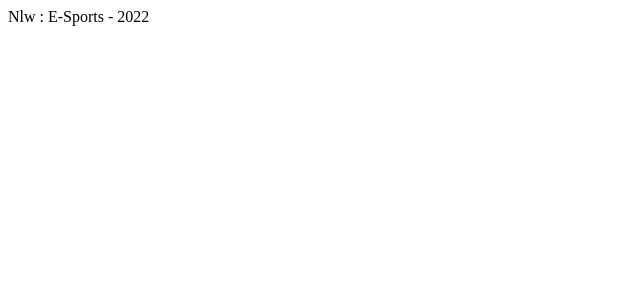
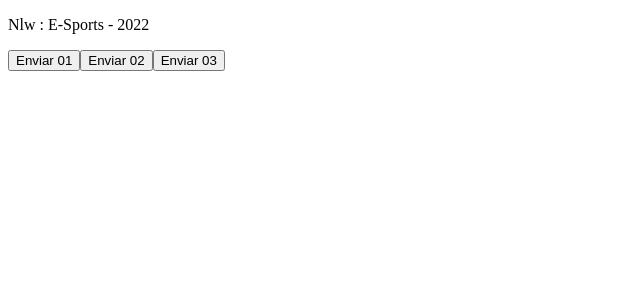
Before and after one commit to wevdiaz/e-sports, a React (Vite) app in the folder web/: page / in a window 1280 px wide. Shown: the top 300 px of the page, without its empty margins (0-640 px from the left). Built offline with nearby package versions, Linux system fonts and the light colour scheme.

Commit message:
finalização da aula 01

```diff
--- a/web/src/App.tsx
+++ b/web/src/App.tsx
@@ -1,9 +1,27 @@
 
+interface ButtonProps {
+  title: String;
+}
+
+
+function Button(props : ButtonProps) {
+  return (
+    <button>{props.title}</button>
+  );
+}
 
 function App() {
 
   return (
-    <div>Nlw : E-Sports - 2022</div>
+    <div>
+      <p>Nlw : E-Sports - 2022</p>
+      <div>
+        <Button title="Enviar 01" />
+        <Button  title="Enviar 02"/>
+        <Button title="Enviar 03" />
+      </div>
+    </div>
+
   )
 }
 
```
